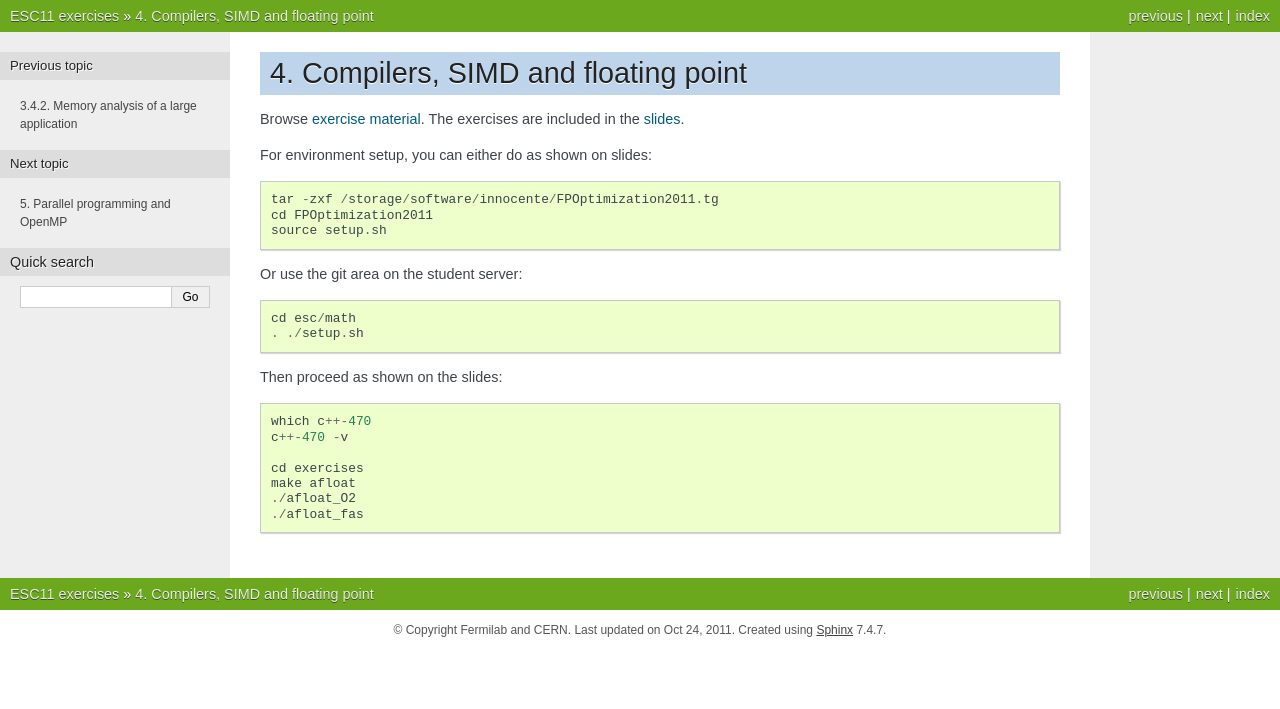
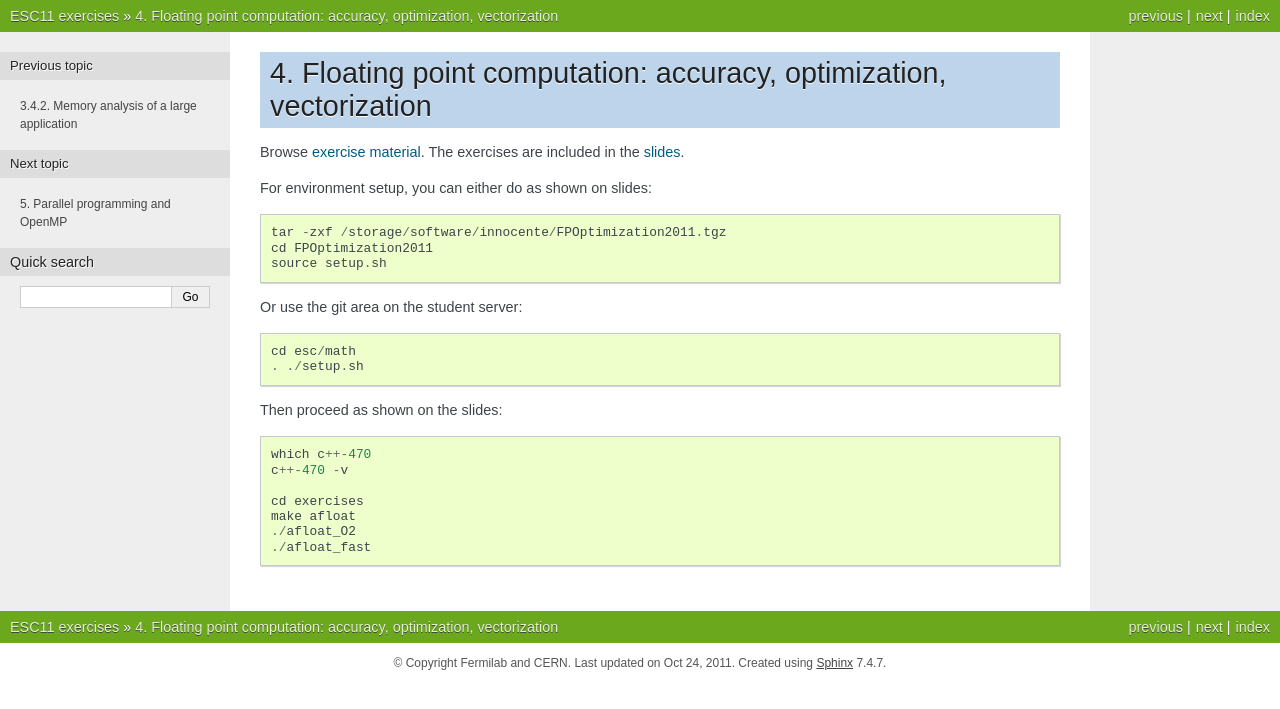
Before and after one commit to pelmer/esc, a Sphinx documentation site: the page built from doc/math/index.rst, in a window 1280 px wide. Shown: the top 709 px of the page. Built offline with Sphinx 7.4.7, drawn with Linux system fonts in a browser that asks for light colours.

Commit message:
Fix typos in math guide.

```diff
--- a/doc/math/index.rst
+++ b/doc/math/index.rst
@@ -1,12 +1,12 @@
-Compilers, SIMD and floating point
-==================================
+Floating point computation: accuracy, optimization, vectorization
+=================================================================
 
 Browse `exercise material <../exercises/math/>`_.  The exercises are included in the
 `slides <http://agenda.infn.it/getFile.py/access?contribId=5&sessionId=0&resId=0&materialId=slides&confId=3839>`_.
 
 For environment setup, you can either do as shown on slides::
 
-  tar -zxf /storage/software/innocente/FPOptimization2011.tg
+  tar -zxf /storage/software/innocente/FPOptimization2011.tgz
   cd FPOptimization2011
   source setup.sh
 
@@ -23,4 +23,4 @@ Then proceed as shown on the slides::
   cd exercises
   make afloat
   ./afloat_O2
-  ./afloat_fas
+  ./afloat_fast
```
